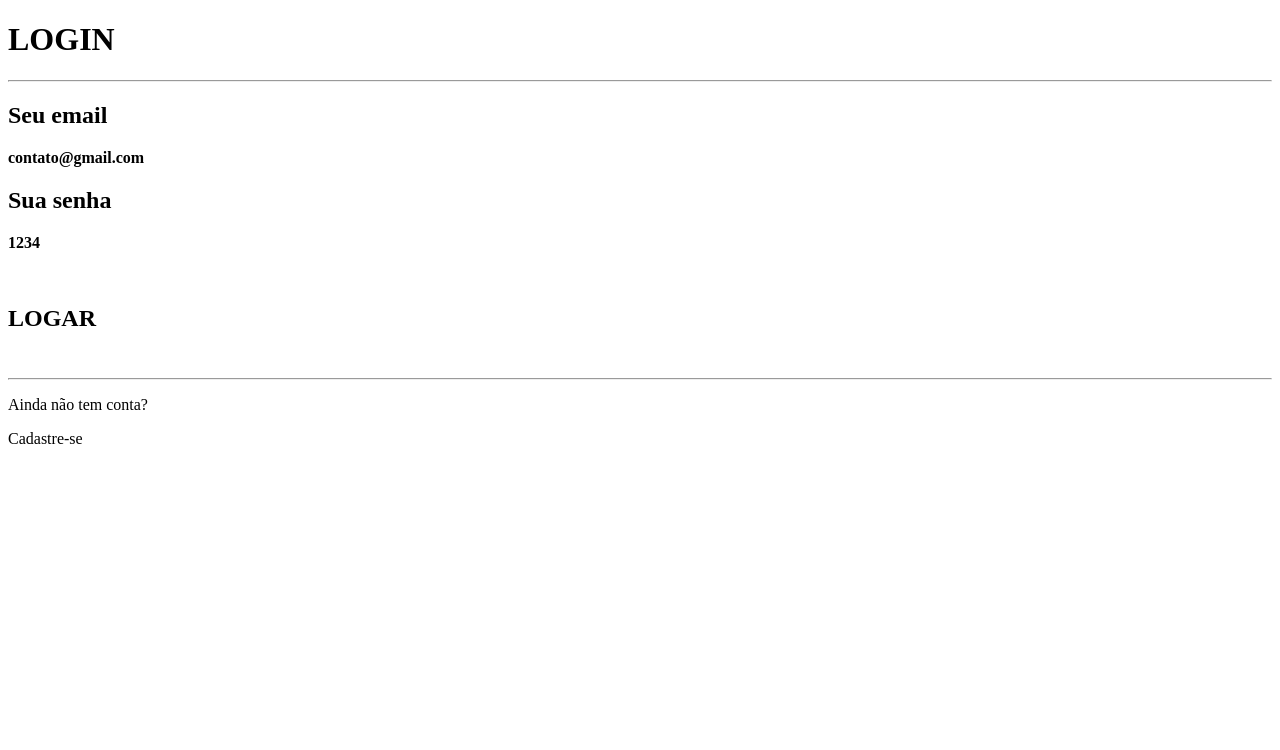
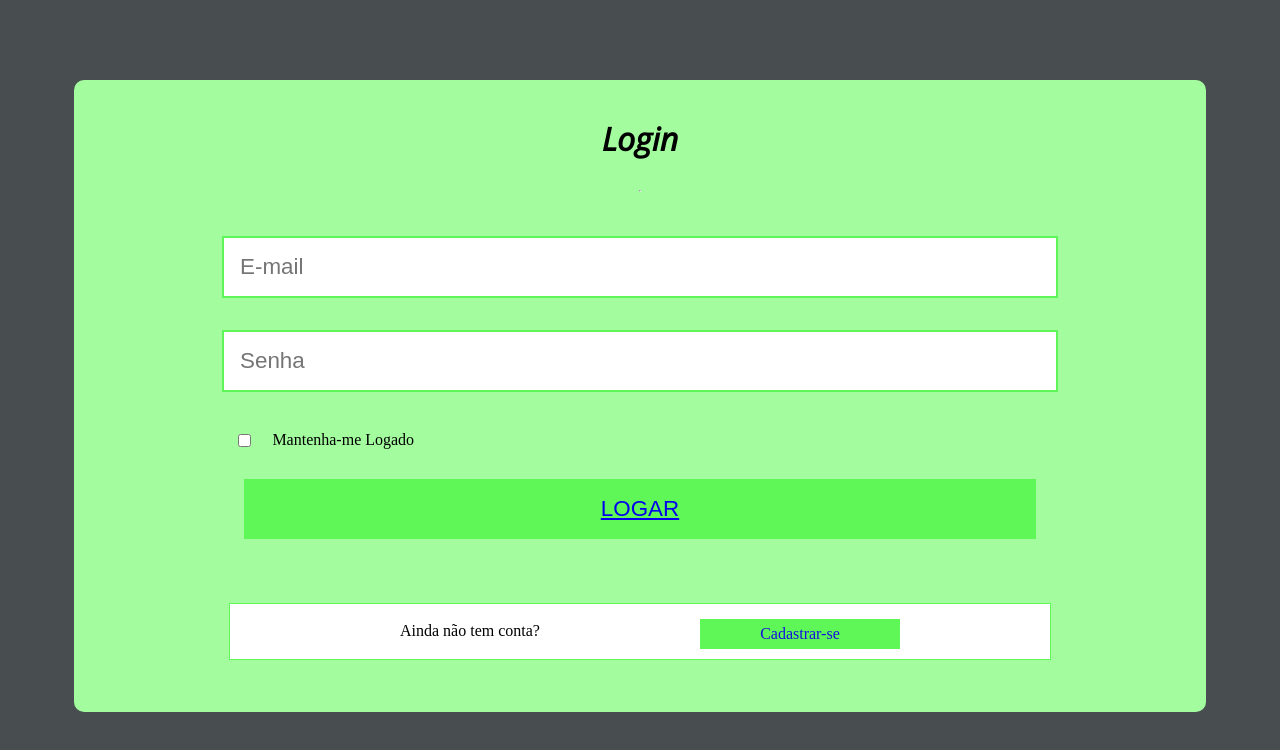
Before and after one commit to FrancieliMrtns/MyMarket, a plain HTML site: page paginas/Login.html in a window 1280 px wide. Drawn offline with nearby package versions, Linux system fonts and the light colour scheme.

Commit message:
Update Login.html

```diff
--- a/paginas/Login.html
+++ b/paginas/Login.html
@@ -1,25 +1,44 @@
 <!DOCTYPE html>
-<html lang="pt-br">
+<html lang='pt-BR'>
     <head>
-    <meta charset="UTF-8">
-    <meta http-equiv="X-UA-Compatible" content="IE=edge">
-    <meta name="viewport" content="width=device-width, initial-scale=1.0">
+        <meta charset='UTF-8'>
+        <meta name='viewport' content='width=device-width, initial-scale=1.0'>
+        <link rel='stylesheet' href='../estilos/login.css'>
         <title>Login</title>
     </head>
+    <body>
 
-<body>
-    <h1> LOGIN </h1>
+        <div class="container">
+            <div>
+                <h1>Login</h1>
+            </div>
             <hr>
-    <h2> Seu email </h2>
-    <p> <strong> contato@gmail.com</strong></p>
-    <h2>Sua senha </h2>
-    <p> <strong> 1234</strong></p>
-    <br>
-    <H2>LOGAR</H2>
-    <br>
-    <hr>
+            <form id="form" class="form">
+                <input
+                    type="text"
+                    id="email"
+                    placeholder="E-mail"
+                />
+                <input
+                    type="password"
+                    id="senha"
+                    placeholder="Senha"
+                />
+                <div class="checkbox">
+                    <input type="checkbox" id="mantenha_conectado">
+                    <label for="mantenha_conectado">Mantenha-me Logado</label>
+                </div>
+                <button type="submit">
+                    <a href="./Frutas.html">LOGAR</a>
+                </button>
+                <div class="retangulo">
                     <p>Ainda não tem conta?</p>
-    <p>Cadastre-se</p>
+                    <div class="retangulo-menor">
+                        <a href="./cadastro.html">Cadastrar-se</a>
+                    </div>
+                </div>
+            </form>
+        </div>
 
     </body>
 </html>
```
Lines whose indentation alone changed are shown as unchanged.
